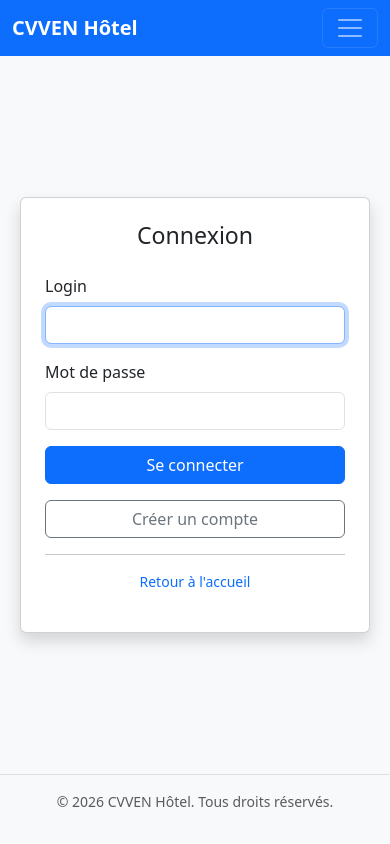
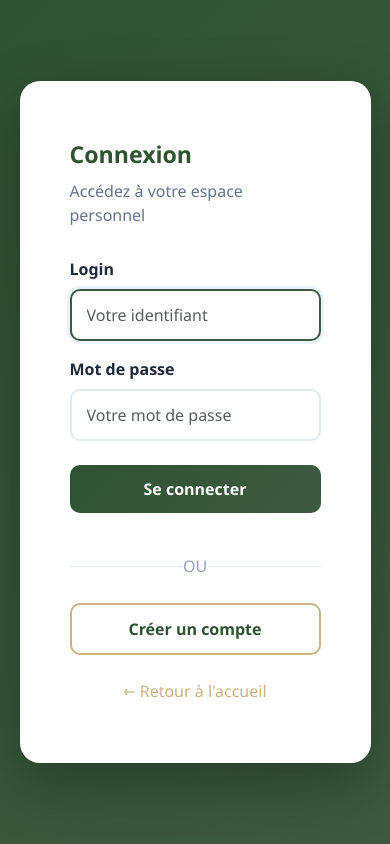
Before and after one commit to MaelysLeBrun/CVVEN, a CodeIgniter 4 app: the page made by app/Views/auth/login.php in a window 390 px wide. Run offline with PHP 8.4 and a stand-in for CodeIgniter, Linux system fonts and the light colour scheme; the template is opened without the code that fills it, so the values that code supplies are empty; some libraries are stand-ins or nearby versions.

```diff
--- a/app/Views/auth/login.php
+++ b/app/Views/auth/login.php
@@ -6,49 +6,194 @@
     <title>Connexion - CVVEN Hôtel</title>
     <link href="https://cdn.jsdelivr.net/npm/bootstrap@5.3.0/dist/css/bootstrap.min.css" rel="stylesheet">
     <style>
+        :root {
+            --primary-color: #2F5233;
+            --primary-dark: #ebc98b;
+            --primary-light: #4A7C59;
+            --secondary-color: #3D5A40;
+            --accent-color: #C9B382;
+            --nature-green: #5A9D7A;
+            --dark-color: #1e293b;
+            --bg-light: #e8e3d8;
+        }
+
         body {
-            display: flex;
-            flex-direction: column;
+            background: linear-gradient(135deg, var(--primary-color) 0%, var(--secondary-color) 100%);
             min-height: 100vh;
-        }
-        main {
-            flex: 1;
             display: flex;
             align-items: center;
             justify-content: center;
+            font-family: 'Segoe UI', Tahoma, Geneva, Verdana, sans-serif;
         }
-        footer {
-            background-color: #f8f9fa;
-            border-top: 1px solid #dee2e6;
+
+        .login-container {
+            background: white;
+            border-radius: 20px;
+            overflow: hidden;
+            box-shadow: 0 20px 60px rgba(0, 0, 0, 0.3);
+            display: flex;
+            max-width: 1000px;
+            width: 90%;
+            min-height: 600px;
+        }
+
+        .login-image {
+            flex: 1;
+            background: url('https://images.unsplash.com/photo-1566073771259-6a8506099945?ixlib=rb-4.0.3&auto=format&fit=crop&w=1000&q=80') center/cover;
+            position: relative;
+        }
+
+        .login-image::before {
+            content: '';
+            position: absolute;
+            top: 0;
+            left: 0;
+            right: 0;
+            bottom: 0;
+            background: linear-gradient(45deg, rgba(47, 82, 51, 0.85), rgba(90, 157, 122, 0.7));
+        }
+
+        .login-image-content {
+            position: relative;
+            z-index: 1;
+            color: white;
+            padding: 60px 40px;
+            height: 100%;
+            display: flex;
+            flex-direction: column;
+            justify-content: center;
+        }
+
+        .login-image-content h1 {
+            font-size: 2.5rem;
+            font-weight: 700;
+            margin-bottom: 20px;
+        }
+
+        .login-image-content p {
+            font-size: 1.1rem;
+            opacity: 0.95;
+        }
+
+        .login-form {
+            flex: 1;
+            padding: 60px 50px;
+            display: flex;
+            flex-direction: column;
+            justify-content: center;
+        }
+
+        .login-form h3 {
+            color: var(--primary-color);
+            font-weight: 700;
+            margin-bottom: 10px;
+        }
+
+        .login-form .subtitle {
+            color: #64748b;
+            margin-bottom: 30px;
+        }
+
+        .form-control {
+            padding: 12px 15px;
+            border: 2px solid #e2e8f0;
+            border-radius: 10px;
+            transition: all 0.3s;
+        }
+
+        .form-control:focus {
+            border-color: var(--secondary-color);
+            box-shadow: 0 0 0 3px rgba(59, 130, 246, 0.1);
+        }
+
+        .form-label {
+            font-weight: 600;
+            color: var(--dark-color);
+            margin-bottom: 8px;
+        }
+
+        .btn-login {
+            background: linear-gradient(135deg, var(--primary-color) 0%, var(--secondary-color) 100%);
+            border: none;
+            padding: 12px;
+            border-radius: 10px;
+            font-weight: 600;
+            color: white;
+            transition: transform 0.2s, box-shadow 0.2s;
+        }
+
+        .btn-login:hover {
+            transform: translateY(-2px);
+            box-shadow: 0 10px 20px rgba(47, 82, 51, 0.3);
+            background: var(--primary-dark);
+            color: var(--primary-color);
+        }
+
+        .btn-register {
+            border: 2px solid var(--accent-color);
+            color: var(--primary-color);
+            padding: 12px;
+            border-radius: 10px;
+            font-weight: 600;
+            transition: all 0.3s;
+        }
+
+        .btn-register:hover {
+            background: var(--accent-color);
+            color: var(--primary-color);
+        }
+
+        .divider {
+            text-align: center;
+            margin: 25px 0;
+            color: #94a3b8;
+            position: relative;
+        }
+
+        .divider::before {
+            content: '';
+            position: absolute;
+            left: 0;
+            top: 50%;
+            width: 45%;
+            height: 1px;
+            background: #e2e8f0;
+        }
+
+        .divider::after {
+            content: '';
+            position: absolute;
+            right: 0;
+            top: 50%;
+            width: 45%;
+            height: 1px;
+            background: #e2e8f0;
+        }
+
+        @media (max-width: 768px) {
+            .login-image {
+                display: none;
+            }
+            .login-container {
+                max-width: 500px;
+            }
         }
     </style>
 </head>
-<body class="bg-light">
-    <!-- HEADER -->
-    <header>
-        <nav class="navbar navbar-expand-lg navbar-dark bg-primary">
-            <div class="container">
-                <a class="navbar-brand fw-bold" href="<?= base_url('/') ?>">
-                    <i class="bi bi-hotel"></i> CVVEN Hôtel
-                </a>
-                <button class="navbar-toggler" type="button" data-bs-toggle="collapse" data-bs-target="#navbarNav">
-                    <span class="navbar-toggler-icon"></span>
-                </button>
-                <div class="collapse navbar-collapse" id="navbarNav">
-                    <ul class="navbar-nav ms-auto">
-                        <li class="nav-item">
-                            <a class="nav-link" href="<?= base_url('/') ?>">Accueil</a>
-                        </li>
-                    </ul>
-                </div>
+<body>
+    <div class="login-container">
+        <!-- Image section -->
+        <div class="login-image">
+            <div class="login-image-content">
+                <h1>🏨 CVVEN Hôtel</h1>
+                <p>Bienvenue dans votre espace de réservation. Connectez-vous pour accéder à nos services exclusifs et gérer vos réservations en toute simplicité.</p>
             </div>
-        </nav>
-    </header>
+        </div>
 
-    <!-- MAIN CONTENT -->
-    <main>
-        <div class="card shadow p-4" style="width: 350px;">
-            <h3 class="text-center mb-4">Connexion</h3>
+        <!-- Form section -->
+        <div class="login-form">
+            <h3>Connexion</h3>
+            <p class="subtitle">Accédez à votre espace personnel</p>
 
             <?php if (session()->getFlashdata('message')) : ?>
                 <div class="alert alert-info alert-dismissible fade show" role="alert">
@@ -69,36 +214,26 @@
 
                 <div class="mb-3">
                     <label class="form-label">Login</label>
-                    <input type="text" name="user_login" class="form-control" required autofocus>
+                    <input type="text" name="user_login" class="form-control" placeholder="Votre identifiant" required autofocus>
                 </div>
 
-                <div class="mb-3">
+                <div class="mb-4">
                     <label class="form-label">Mot de passe</label>
-                    <input type="password" name="user_mdp" class="form-control" required>
+                    <input type="password" name="user_mdp" class="form-control" placeholder="Votre mot de passe" required>
                 </div>
 
-                <button class="btn btn-primary w-100">Se connecter</button>
+                <button class="btn btn-login w-100 mb-3">Se connecter</button>
             </form>
 
-            <div class="d-grid gap-2 mt-3">
-                <a href="<?= base_url('register') ?>" class="btn btn-outline-secondary">Créer un compte</a>
-            </div>
+            <div class="divider">OU</div>
 
-            <hr>
-            <p class="text-center text-muted small">
-                <a href="<?= base_url('/') ?>" class="text-decoration-none">Retour à l'accueil</a>
-            </p>
-        </div>
-    </main>
+            <a href="<?= base_url('register') ?>" class="btn btn-register w-100">Créer un compte</a>
 
-    <!-- FOOTER -->
-    <footer class="mt-auto">
-        <div class="container py-3">
-            <div class="text-center text-muted small">
-                <p>&copy; 2026 CVVEN Hôtel. Tous droits réservés.</p>
+            <div class="text-center mt-4">
+                <a href="<?= base_url('/') ?>" class="text-decoration-none" style="color: var(--accent-color); font-weight: 500;">← Retour à l'accueil</a>
             </div>
         </div>
-    </footer>
+    </div>
 
     <script src="https://cdn.jsdelivr.net/npm/bootstrap@5.3.0/dist/js/bootstrap.bundle.min.js"></script>
 </body>
--- a/app/Views/hotel/index.php
+++ b/app/Views/hotel/index.php
@@ -4,7 +4,7 @@
 
 <!-- Hero Section -->
 <div class="text-white text-center py-5 mb-5 shadow position-relative overflow-hidden d-flex align-items-center"
-     style="background-image: linear-gradient(rgba(0,0,0,0.5), rgba(0,0,0,0.5)), url('<?= base_url('assets/images/hotel/hotelImage.png') ?>'); background-size: cover; background-position: center; height: 70vh; border-radius: 15px;">
+     style="background-image: linear-gradient(rgba(0,0,0,0.5), rgba(0,0,0,0.5)), url('<?= base_url('assets/images/hotel/hotelImage.png') ?>'); background-size: cover; background-position: center; width: 100vw; height:80vh; border-radius: 15px;">
     <div class="container py-4 position-relative" style="z-index: 1;">
         <h1 class="display-3 fw-bold mb-4">Bienvenue à l'Hôtel CVVEN</h1>
         <p class="lead mb-4">Votre destination de luxe et de confort pour un séjour inoubliable</p>
```
Also changed, not shown: app/Controllers/LoginController.php (+21 -2 lines), app/Views/auth/register.php (+95 -33 lines).
